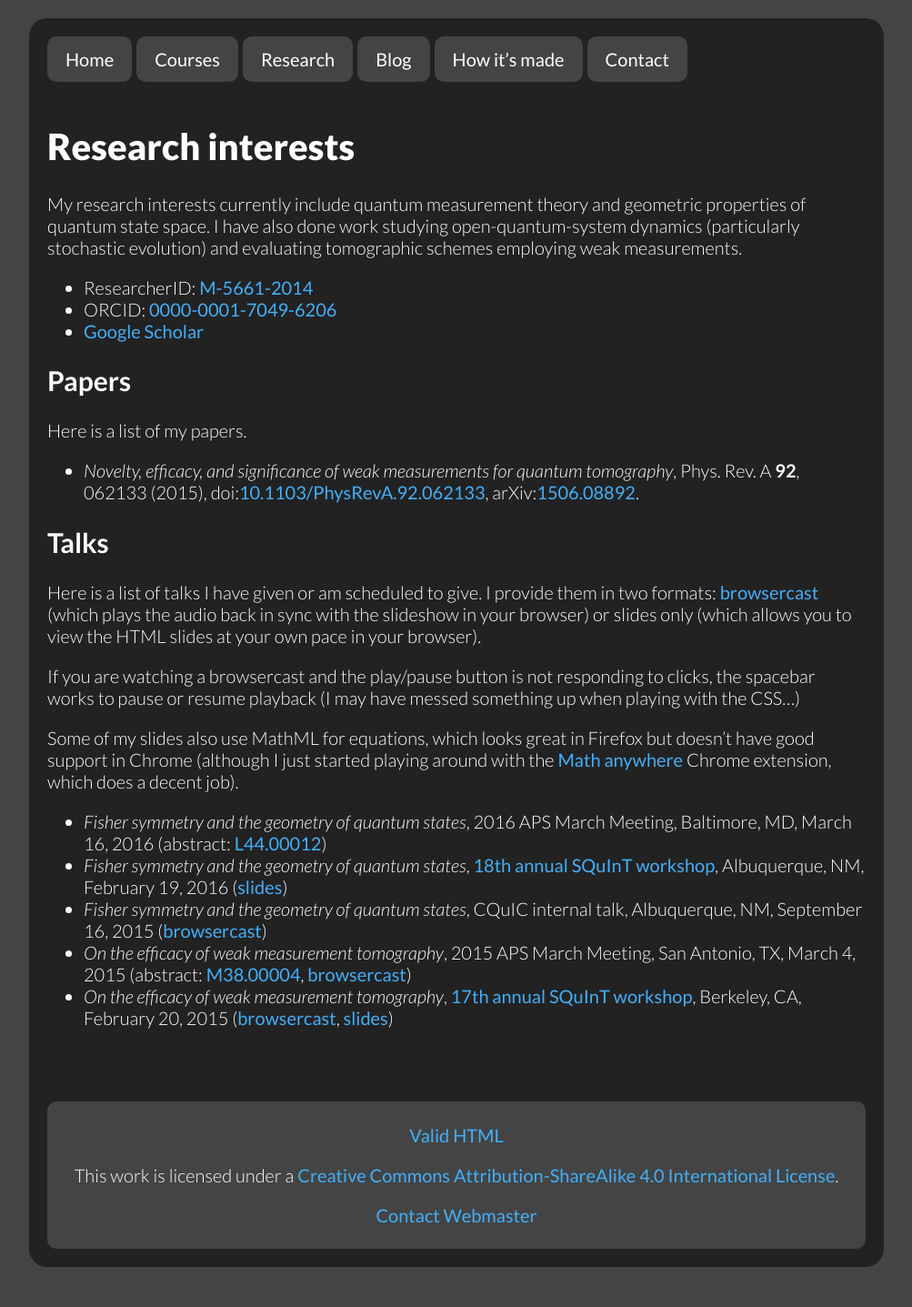
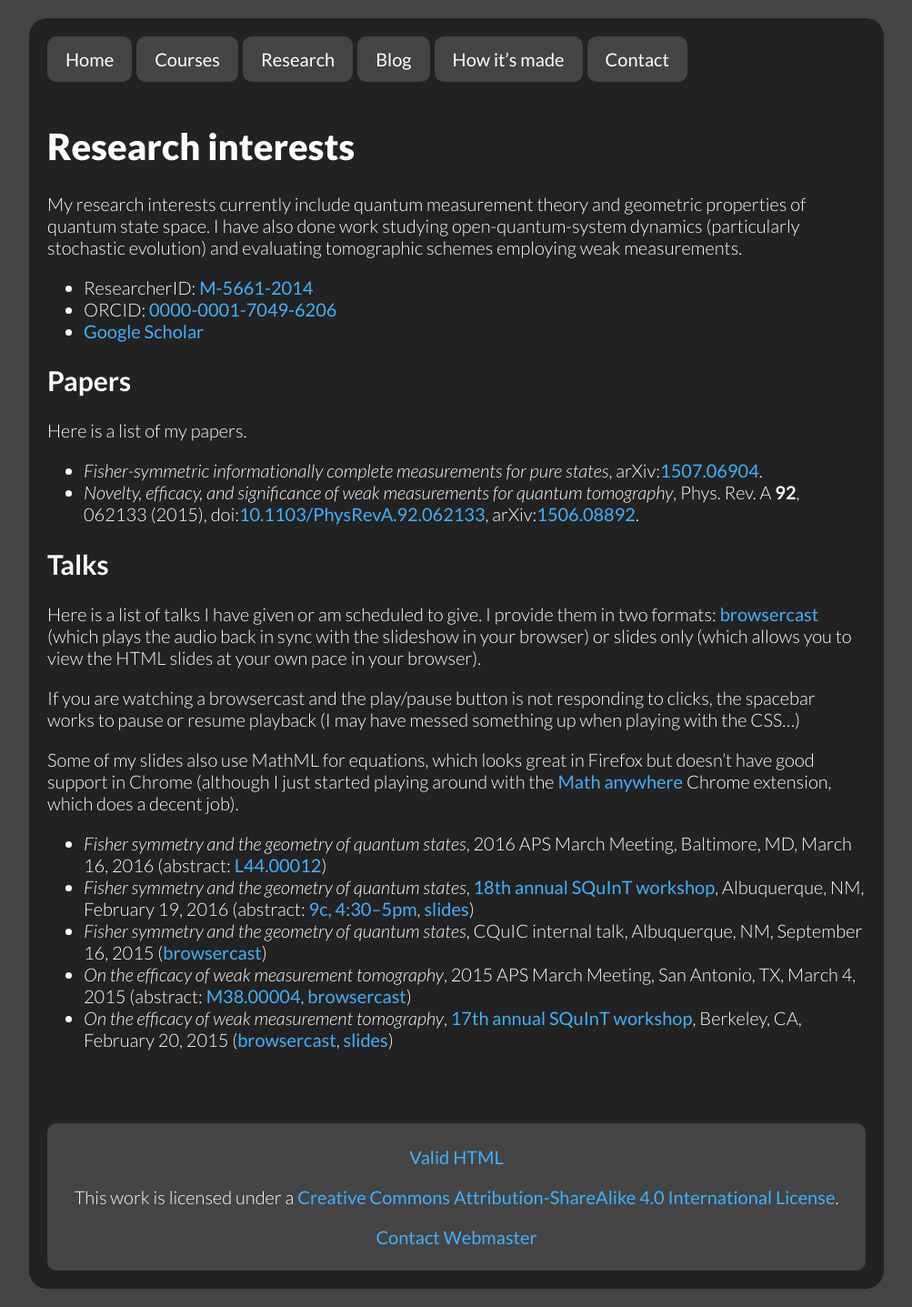
Before and after one commit to jarthurgross/website, a Jekyll site: the page built from research/index.md, in a window 1280 px wide. Shown: the whole page at 91% size, without its empty margins (138-1141 px from the left). Built offline with Jekyll 4.4.1, drawn with Linux system fonts in a browser that asks for light colours; Markdown is read by kramdown in place of the engine named in the settings; before the commit the page ends 1413 px from its top, so only the background shows below that.

Commit message:
Add fisher paper and abstract for SQuInT 16

```diff
--- a/research/index.md
+++ b/research/index.md
@@ -21,6 +21,8 @@ tomographic schemes employing weak measurements.
 
 Here is a list of my papers.
 
+* *Fisher-symmetric informationally complete measurements for pure states*,
+  arXiv:[1507.06904][fisherpurearxiv].
 * *Novelty, efficacy, and significance of weak measurements for quantum
   tomography*, Phys. Rev. A **92**, 062133 (2015),
   doi:[10.1103/PhysRevA.92.062133][weakmeastomodoi],
@@ -45,8 +47,8 @@ job).
 * *Fisher symmetry and the geometry of quantum states*, 2016 APS March Meeting,
   Baltimore, MD, March 16, 2016 (abstract: [L44.00012][aps16abs])
 * *Fisher symmetry and the geometry of quantum states*,
-  [18th annual SQuInT workshop][squint16],
-  Albuquerque, NM, February 19, 2016 ([slides][squint16slides])
+  [18th annual SQuInT workshop][squint16], Albuquerque, NM, February 19, 2016
+  (abstract: [9c, 4:30&ndash;5pm][squint16abs], [slides][squint16slides])
 * *Fisher symmetry and the geometry of quantum states*, CQuIC internal talk,
   Albuquerque, NM, September 16, 2015 ([browsercast][fsgqsbc])
 * *On the efficacy of weak measurement tomography*, 2015 APS March Meeting, San
```
Also changed, not shown: other parts of research/index.md (+2 -0 lines).
